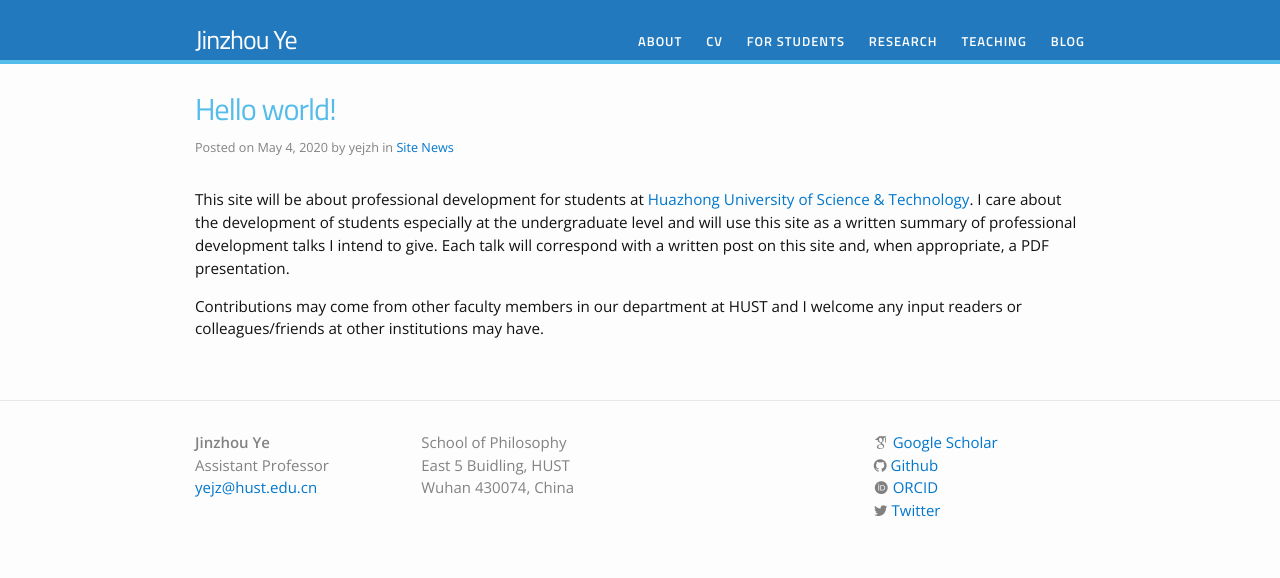
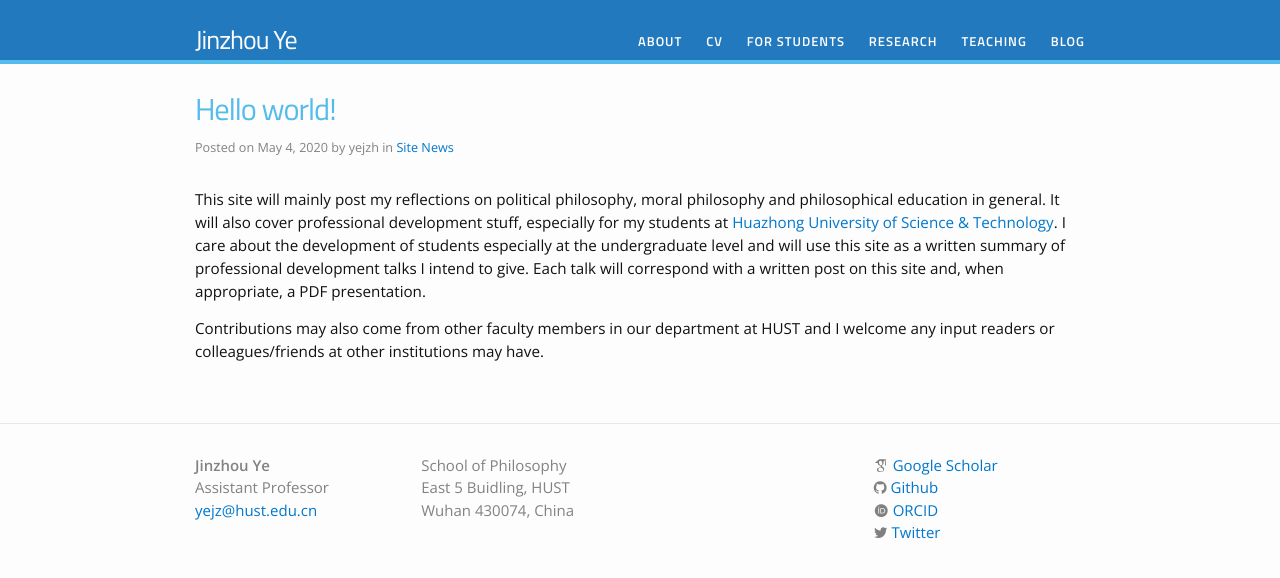
Before and after one commit to yejzh/yejzh.github.io, a Jekyll site: the page built from _posts/2020-05-04-hello-world.md, in a window 1280 px wide. Shown: the top 578 px of the page. Built offline with Jekyll 4.4.1, drawn with Linux system fonts in a browser that asks for light colours; nearby versions of some CDN libraries; some web fonts are replaced; comment, search, counter and statistics services are not loaded.

Commit message:
update post

```diff
--- a/_posts/2020-05-04-hello-world.md
+++ b/_posts/2020-05-04-hello-world.md
@@ -4,12 +4,12 @@
 layout: post
 categories:
   - Site News
-excerpt: "This site will be about professional development for students at Huazhong University of Science & Technology."
+excerpt: "This site will post my reflections on political philosophy, moral philosophy and philosophical education in general."
 ---
 
 
-This site will be about professional development for students at [Huazhong University of Science & Technology][1]. I care about the development of students especially at the undergraduate level and will use this site as a written summary of professional development talks I intend to give. Each talk will correspond with a written post on this site and, when appropriate, a PDF presentation.
+This site will mainly post my reflections on political philosophy, moral philosophy and philosophical education in general. It will also cover professional development stuff, especially for my students at [Huazhong University of Science & Technology][1]. I care about the development of students especially at the undergraduate level and will use this site as a written summary of professional development talks I intend to give. Each talk will correspond with a written post on this site and, when appropriate, a PDF presentation.
 
-Contributions may come from other faculty members in our department at HUST and I welcome any input readers or colleagues/friends at other institutions may have.
+Contributions may also come from other faculty members in our department at HUST and I welcome any input readers or colleagues/friends at other institutions may have.
 
- [1]: http://www.hust.edu.cn/
+[1]: http://www.hust.edu.cn/
```
